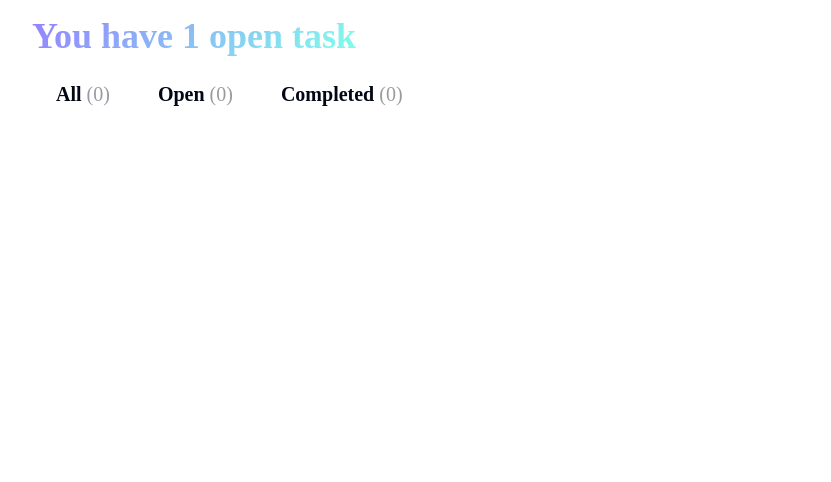
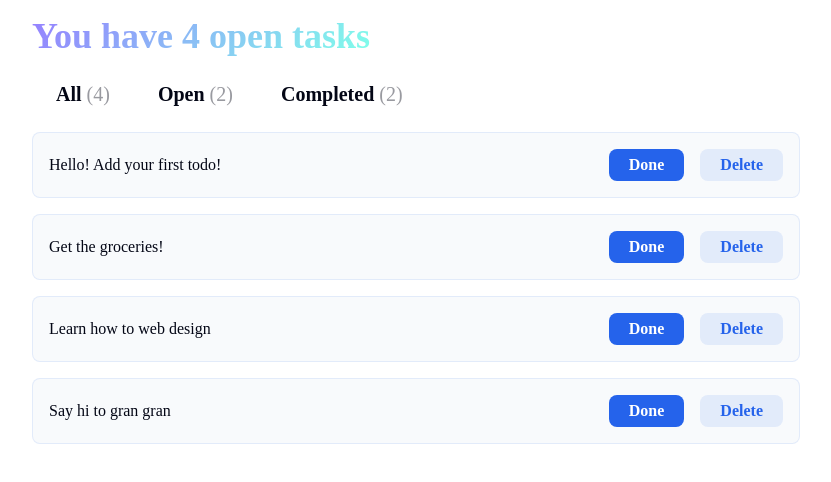
Before and after one commit to amrtarek97/todo-app, a React (Vite) app: page / in a window 1280 px wide. Shown: the top 482 px of the page, without its empty margins (224-1055 px from the left). Built offline with nearby package versions, Linux system fonts and the light colour scheme; a web font is replaced by a local one.

Commit message:
display todo cards with btns

```diff
--- a/src/App.jsx
+++ b/src/App.jsx
@@ -6,9 +6,9 @@
 function App() {
   const todos = [
     { input: 'Hello! Add your first todo!', complete: true },
-    // { input: 'Get the groceries!', complete: false },
-    // { input: 'Learn how to web design', complete: false },
-    // { input: 'Say hi to gran gran', complete: true },
+    { input: 'Get the groceries!', complete: false },
+    { input: 'Learn how to web design', complete: false },
+    { input: 'Say hi to gran gran', complete: true },
     ];
 
   return (
--- a/src/components/Tabs.jsx
+++ b/src/components/Tabs.jsx
@@ -1,11 +1,17 @@
-export function Tabs() {
+export function Tabs(props) {
+    const {todos} = props;
     const tabs = ['All', 'Open', 'Completed'];
     return (
         <nav className="tab-container">
             {tabs.map((tab, tabIndex) => {
+                const numOfTasks = tab === 'All' ?
+                    todos.length :
+                    tab === 'Open' ?
+                        todos.filter(val => !val.complete).length :
+                        todos.filter(val => val.complete).length
                 return (
                     <button key={tabIndex} className="tab-button">
-                        <h4>{tab} <span>(0)</span></h4>
+                        <h4>{tab} <span>({numOfTasks})</span></h4>
                     </button>
                 )
             })}
--- a/src/components/TodoCard.jsx
+++ b/src/components/TodoCard.jsx
@@ -1,5 +1,19 @@
-export function TodoCard() {
+export function TodoCard(props) {
+    const { todoIndex, todos } = props
+    const todo = todos[todoIndex]
+    console.log(todo);
+
     return (
-        <div></div>
+        <div className="card todo-item">
+            <p>{todo.input}</p>
+            <div className="todo-buttons">
+                <button>
+                    <h6>Done</h6>
+                </button>
+                <button>
+                    <h6>Delete</h6>
+                </button>
+            </div>
+        </div>
     )
 }
--- a/src/components/TodoList.jsx
+++ b/src/components/TodoList.jsx
@@ -1,9 +1,16 @@
 import { TodoCard } from "./TodoCard";
 
-export function TodoList() {
+export function TodoList(props) {
+    const {todos} = props;
+    const tab = 'All';
+
     return (
-        <div>
-            <TodoCard />
-        </div>
+        <>
+            {todos.map((todo, todoIndex)=> {
+                return (
+                    <TodoCard key={todoIndex} todoIndex={todoIndex} {...props} />
+                )
+            })}
+        </>
     )
 }
```
